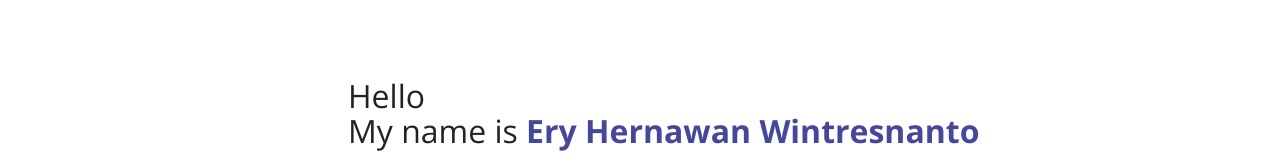
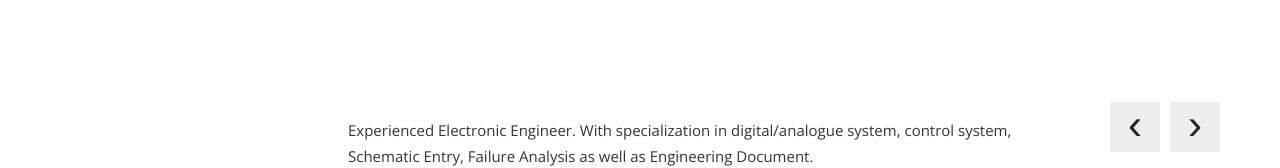
Before and after one commit to eripid/eripid.github.io, a plain HTML site: page index.html in a window 1280 px wide. Shown: the part 802-970 px from the top of the page. Drawn offline with nearby package versions, Linux system fonts and the light colour scheme.

Commit message:
Update index.html

```diff
--- a/index.html
+++ b/index.html
@@ -218,7 +218,7 @@ https://templatemo.com/tm-518-sentra
         <div class="page-content">
             <section id="featured" class="content-section">
                 <div class="section-heading">
-                    <h1>Hello<br>My name is <em>Ery Hernawan Wintresnanto</em></h1>
+                    <!--<h1>Hello<br>My name is <em>Ery Hernawan Wintresnanto</em></h1> -->
                     <p><br>Experienced Electronic Engineer. With specialization in digital/analogue system,
                         control system, Schematic Entry, Failure Analysis as well as Engineering Document.
                         <br>Hope this page can help you to know more about my career journey.
```
